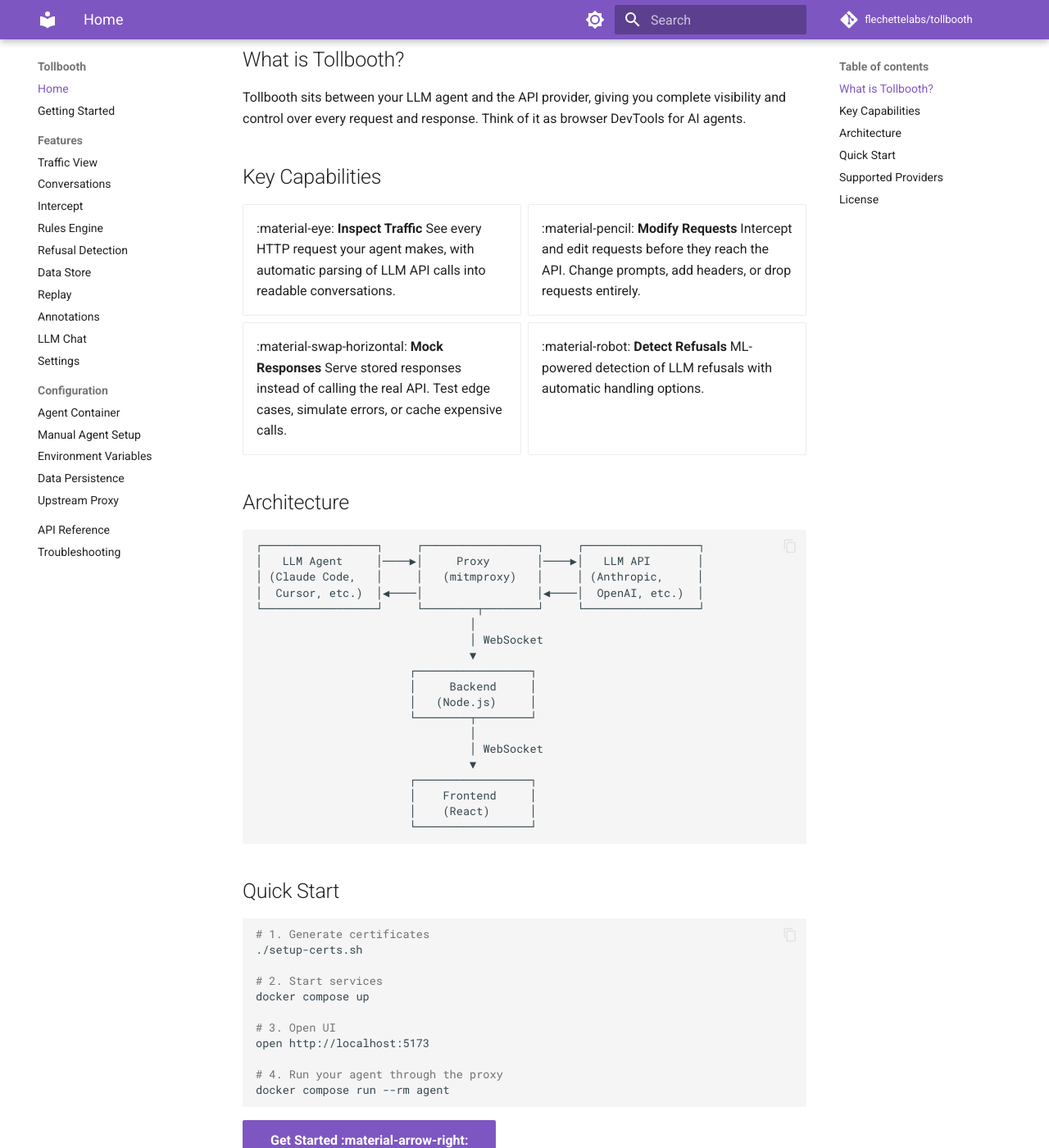
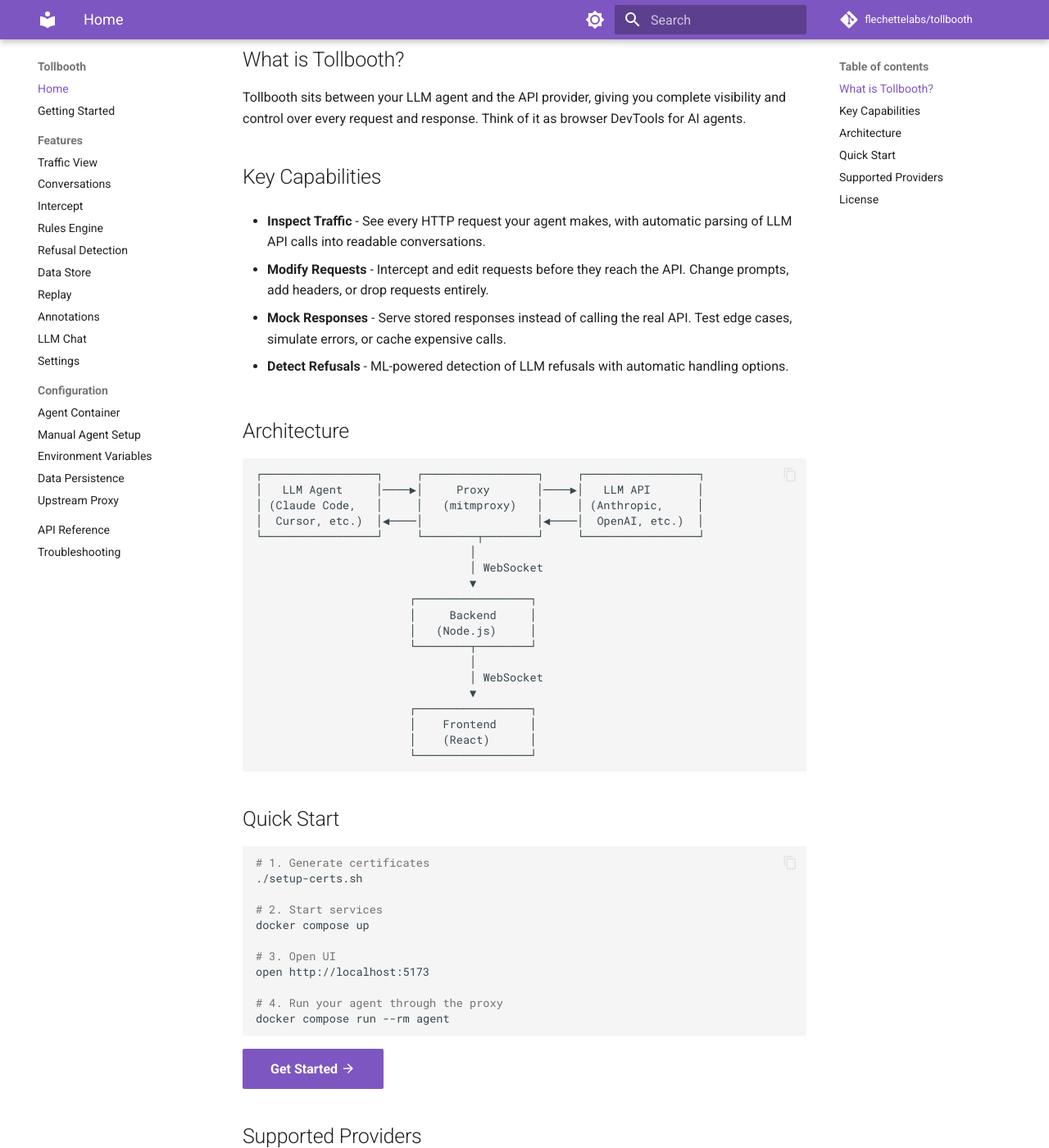
Before and after one commit to FlechetteLabs/Tollbooth, an MkDocs documentation site: the page built from docs/index.md, in a window 1280 px wide and 1400 px high, scrolled down 257 px. Shown: the whole window at 82% size. Built offline with MkDocs 1.6.1 and Material for MkDocs 9.7.7, drawn with Linux system fonts in a browser that asks for light colours; comment, search, counter and statistics services are not loaded.

Commit message:
Fix MkDocs icon rendering
- Add pymdownx.emoji extension for :material-*: icon support
- Simplify index.md to use plain markdown instead of grid cards
- Update site_url to match actual domain

Co-Authored-By: Claude Opus 4.5 <noreply@anthropic.com>

```diff
--- a/docs/index.md
+++ b/docs/index.md
@@ -10,21 +10,13 @@ Tollbooth sits between your LLM agent and the API provider, giving you complete
 
 ## Key Capabilities
 
-<div class="grid cards" markdown>
+- **Inspect Traffic** - See every HTTP request your agent makes, with automatic parsing of LLM API calls into readable conversations.
 
-- :material-eye: **Inspect Traffic**
-  See every HTTP request your agent makes, with automatic parsing of LLM API calls into readable conversations.
+- **Modify Requests** - Intercept and edit requests before they reach the API. Change prompts, add headers, or drop requests entirely.
 
-- :material-pencil: **Modify Requests**
-  Intercept and edit requests before they reach the API. Change prompts, add headers, or drop requests entirely.
+- **Mock Responses** - Serve stored responses instead of calling the real API. Test edge cases, simulate errors, or cache expensive calls.
 
-- :material-swap-horizontal: **Mock Responses**
-  Serve stored responses instead of calling the real API. Test edge cases, simulate errors, or cache expensive calls.
-
-- :material-robot: **Detect Refusals**
-  ML-powered detection of LLM refusals with automatic handling options.
-
-</div>
+- **Detect Refusals** - ML-powered detection of LLM refusals with automatic handling options.
 
 ## Architecture
 
--- a/mkdocs.yml
+++ b/mkdocs.yml
@@ -1,6 +1,6 @@
 site_name: Tollbooth
 site_description: A transparent proxy for inspecting, debugging, and modifying LLM agent traffic
-site_url: https://flechettelabs.github.io/tollbooth
+site_url: https://flechettelabs.com/tollbooth
 repo_url: https://github.com/flechettelabs/tollbooth
 repo_name: flechettelabs/tollbooth
 
@@ -41,6 +41,9 @@ markdown_extensions:
   - pymdownx.snippets
   - pymdownx.tabbed:
       alternate_style: true
+  - pymdownx.emoji:
+      emoji_index: !!python/name:material.extensions.emoji.twemoji
+      emoji_generator: !!python/name:material.extensions.emoji.to_svg
   - tables
   - attr_list
   - md_in_html
```
